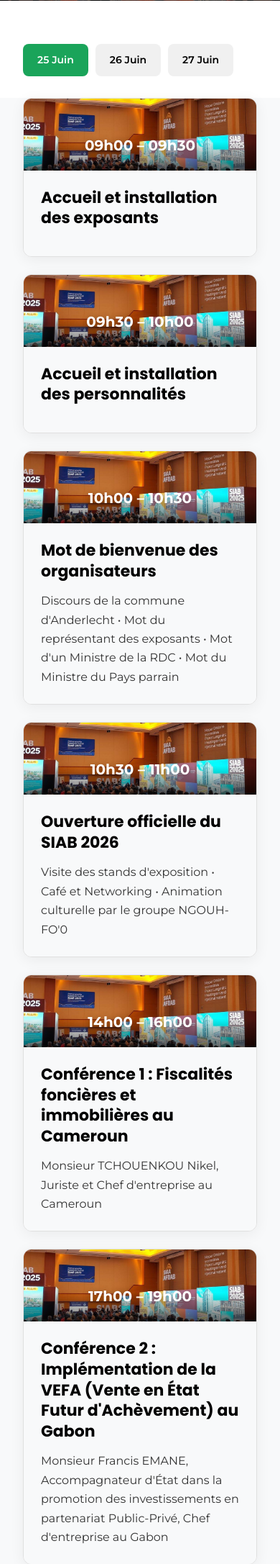
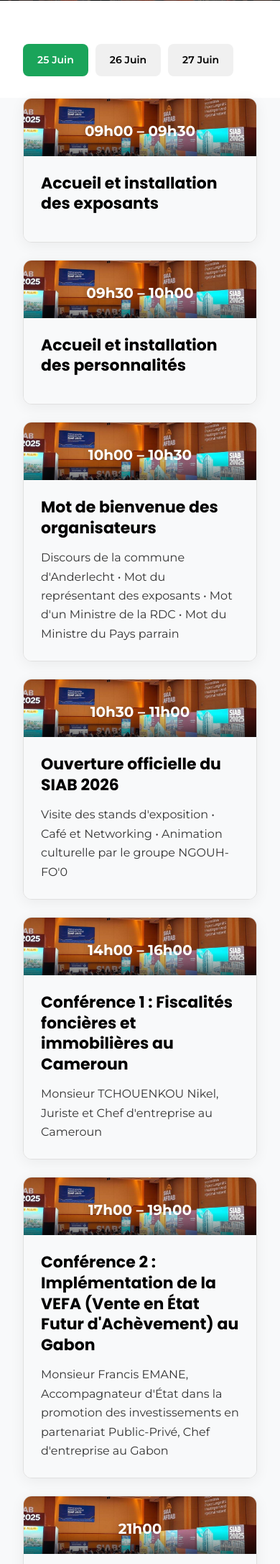
Before and after one commit to Rems-21/siabevent, a Django app: page /programme in a window 390 px wide. Shown: the part 561-2734 px from the top of the page at 72% size. Run offline with Django 4.2, Linux system fonts and the light colour scheme; data that the repository does not hold is empty.

Commit message:
fix:add programme

```diff
--- a/static/css/programme.css
+++ b/static/css/programme.css
@@ -133,12 +133,14 @@ body {
     width: 45%;
     flex: 0 0 45%;
     overflow: hidden;
+    max-height: 120px;
 }
 
 .schedule-card-image img {
     width: 100%;
     height: 100%;
-    min-height: 80px;
+    min-height: 60px;
+    max-height: 120px;
     object-fit: cover;
 }
 
@@ -272,11 +274,11 @@ body {
     .schedule-card-image {
         width: 100%;
         flex: none;
-        height: 100px;
+        height: 80px;
     }
 
     .schedule-card-image img {
-        min-height: 100px;
+        min-height: 80px;
     }
 
     .schedule-card-body {
```
